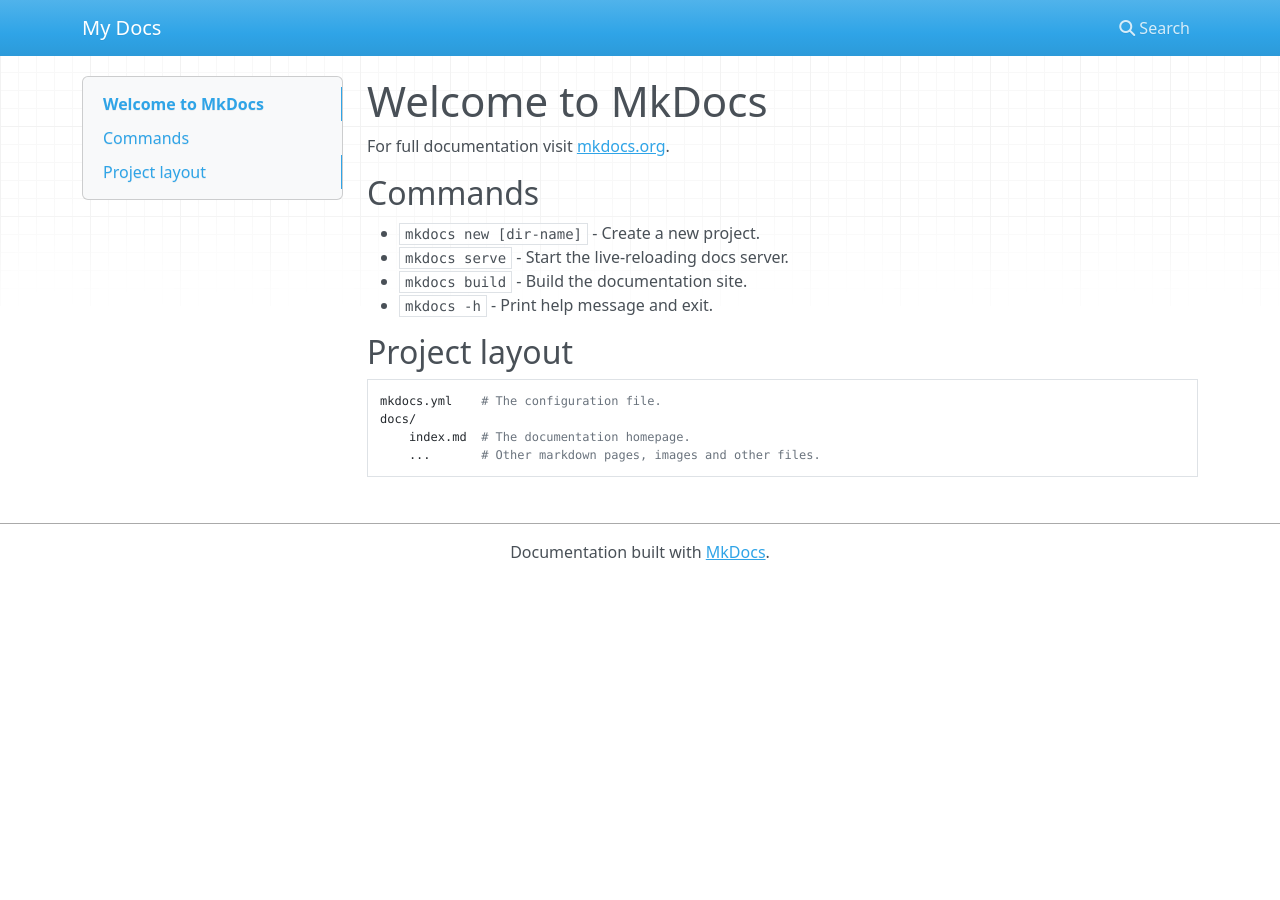
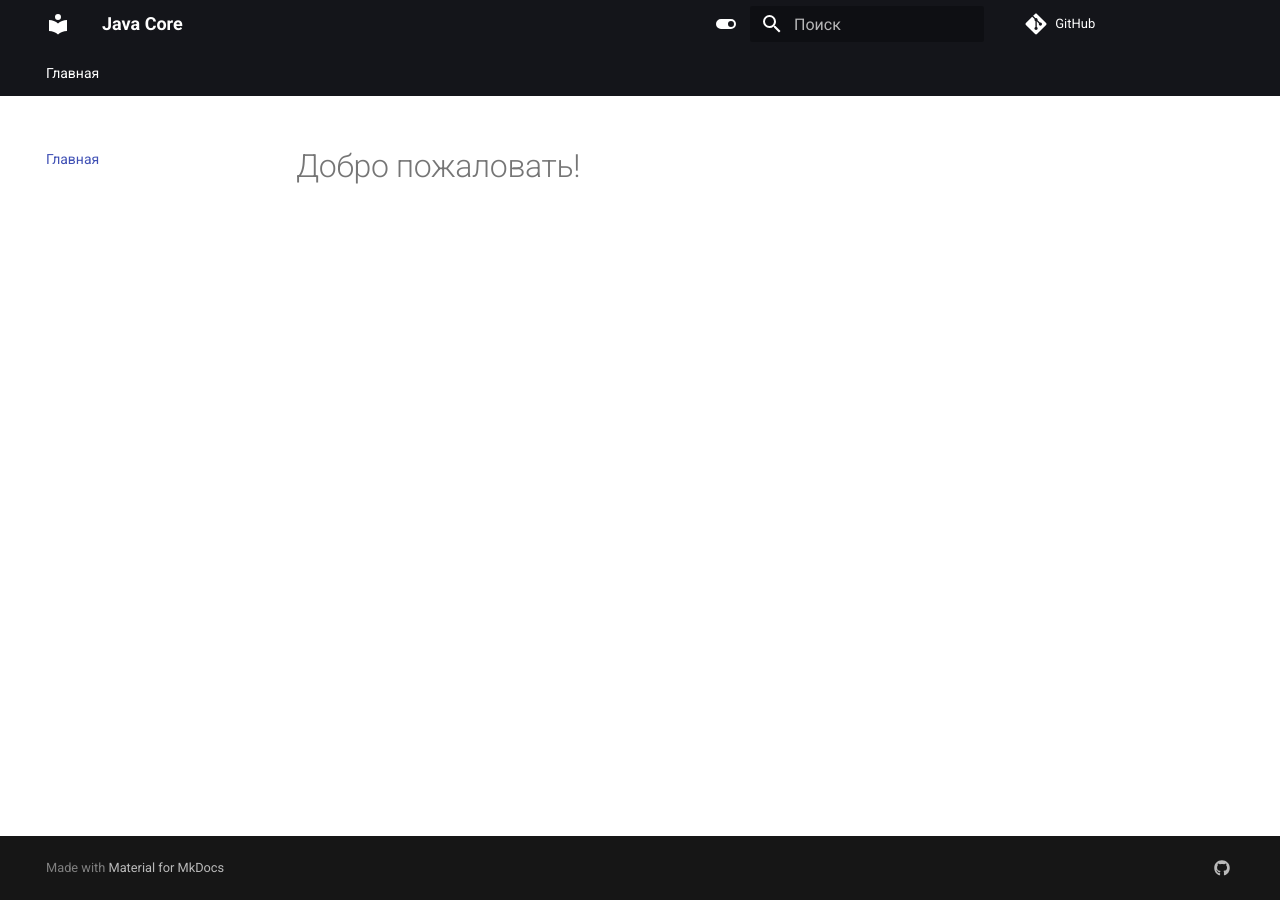
Before and after one commit to Drambluker/JavaCoreDocs, an MkDocs documentation site: the page built from docs/index.md, in a window 1280 px wide. Built offline with MkDocs 1.6.1 and Material for MkDocs 9.7.7, drawn with Linux system fonts in a browser that asks for light colours; nearby versions of some CDN libraries; comment, search, counter and statistics services are not loaded.

Commit message:
configuration

```diff
--- a/docs/index.md
+++ b/docs/index.md
@@ -1,17 +1,5 @@
-# Welcome to MkDocs
+---
+title: Главная
+---
 
-For full documentation visit [mkdocs.org](https://www.mkdocs.org).
-
-## Commands
-
-* `mkdocs new [dir-name]` - Create a new project.
-* `mkdocs serve` - Start the live-reloading docs server.
-* `mkdocs build` - Build the documentation site.
-* `mkdocs -h` - Print help message and exit.
-
-## Project layout
-
-    mkdocs.yml    # The configuration file.
-    docs/
-        index.md  # The documentation homepage.
-        ...       # Other markdown pages, images and other files.
+# Добро пожаловать!
--- a/mkdocs.yml
+++ b/mkdocs.yml
@@ -1 +1,37 @@
-site_name: My Docs
+# Project information
+site_name: Java Core
+site_url: https://drambluker.github.io/JavaCoreDocs
+
+# Repository
+repo_url: https://github.com/Drambluker/JavaCoreDocs
+
+# Configuration
+theme:
+  name: material
+  language: ru
+  features:
+    - navigation.tabs
+  palette:
+    # Palette toggle for light mode
+    - media: "(prefers-color-scheme: light)"
+      scheme: default
+      primary: black
+      accent: indigo
+      toggle:
+        icon: material/toggle-switch
+        name: Switch to dark mode
+
+    # Palette toggle for dark mode
+    - media: "(prefers-color-scheme: dark)"
+      scheme: slate
+      primary: black
+      accent: indigo
+      toggle:
+        icon: material/toggle-switch-off-outline
+        name: Switch to light mode
+
+# Additional configuration
+extra:
+  social:
+    - icon: fontawesome/brands/github
+      link: https://github.com/Drambluker
```
